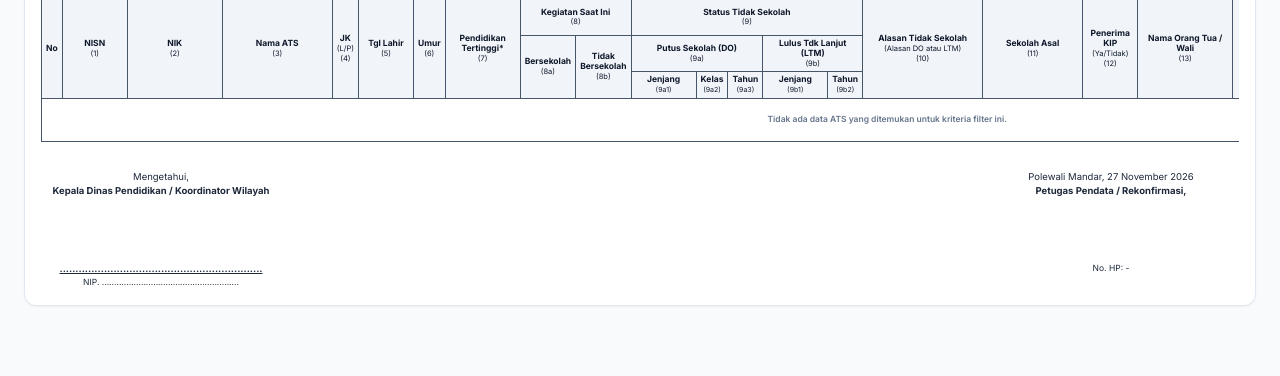
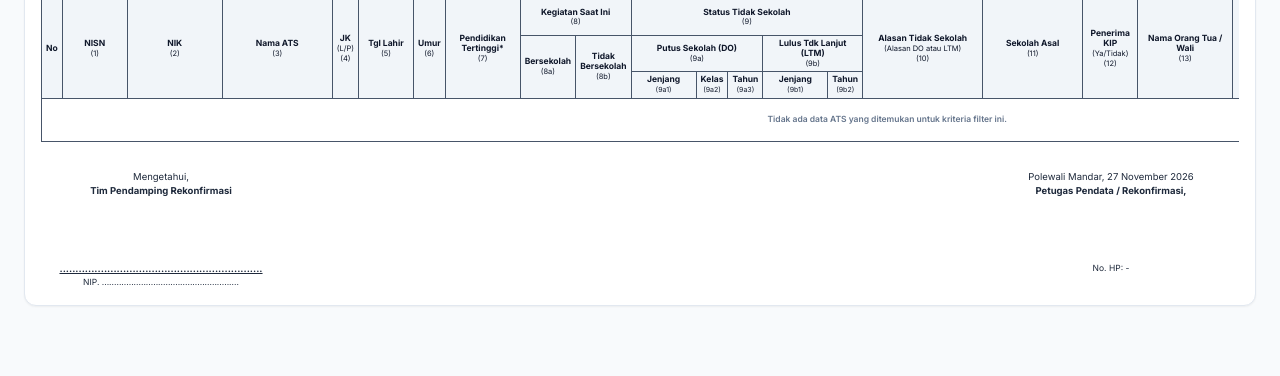
Before and after one commit to 90fathur/ats, a CodeIgniter 4 app: the page made by app/Views/ats/print_matriks.php in a window 1280 px wide. Shown: the part 200-576 px from the top of the page. Run offline with PHP 8.4 and a stand-in for CodeIgniter, Linux system fonts and the light colour scheme; the template is opened without the code that fills it, so the values that code supplies are empty; some libraries are stand-ins or nearby versions.

Commit message:
refactor: ubah penandatangan mengetahui pada cetak matriks menjadi Tim Pendamping Rekonfirmasi

```diff
--- a/app/Views/ats/print_matriks.php
+++ b/app/Views/ats/print_matriks.php
@@ -153,7 +153,7 @@
         <div class="mt-4 pt-3 flex justify-between items-start text-[9.5px] text-slate-800" style="page-break-inside: avoid;">
             <div class="text-center w-60">
                 <p>Mengetahui,</p>
-                <p class="font-bold">Kepala Dinas Pendidikan / Koordinator Wilayah</p>
+                <p class="font-bold">Tim Pendamping Rekonfirmasi</p>
                 <div class="h-16"></div>
                 <p class="font-bold underline">................................................................</p>
                 <p class="text-[8.5px]">NIP. ........................................................</p>
```
